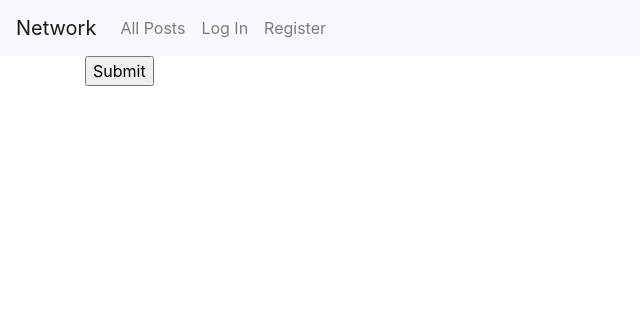
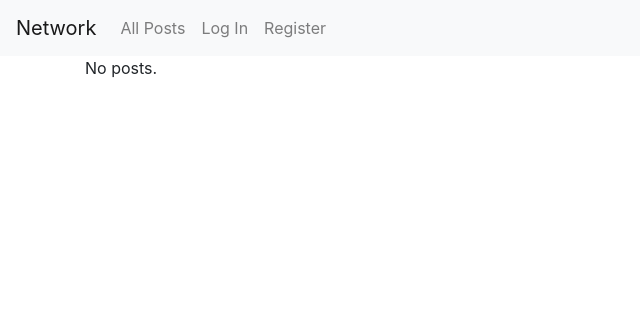
Before and after one commit to JonathanPalma-code/Network, a Django app: page / in a window 1280 px wide. Shown: the top 316 px of the page, without its empty margins (0-640 px from the left). Run offline with Django 3.2, Linux system fonts and the light colour scheme; data that the repository does not hold is empty; some libraries are stand-ins or nearby versions.

Commit message:
test: display posts in index page

```diff
--- a/network/templates/network/index.html
+++ b/network/templates/network/index.html
@@ -2,6 +2,7 @@
 
 {% block body %}
 <section class="container">
+    {% if request.user.is_authenticated %}
     <form method="POST">
         {% csrf_token %}
         <div class="add-post">
@@ -11,5 +12,14 @@
             </div>
         </div>
     </form>
+    {% endif %}
+
+    {% for post in posts %}
+    <p>{{ post.original_poster }}</p>
+    <p>{{ post.timestamp }}</p>
+    <p>{{ post }}</p>
+    {% empty %}
+    <p>No posts.</p>
+    {% endfor %}
 </section>
 {% endblock %}
--- a/network/views.py
+++ b/network/views.py
@@ -8,6 +8,7 @@
 from .forms import AddPostForm
 
 def index(request):
+    posts = Post.objects.all().order_by('-timestamp')
     if request.user.is_authenticated:
         user = User.objects.get(pk=request.user.id)
         profile = Profile.objects.get(user=user)
@@ -23,9 +24,12 @@
                     'add_post_form': form
                 })
         return render(request, 'network/index.html', {
-            'add_post_form': AddPostForm()
+            'add_post_form': AddPostForm(),
+            'posts': posts
         })
-    return render(request, 'network/index.html')
+    return render(request, 'network/index.html', {
+        'posts': posts
+    })
 
 def login_view(request):
     if request.method == 'POST':
```
Also changed, not shown: network/tests/test_views.py (+37 -1 lines).
